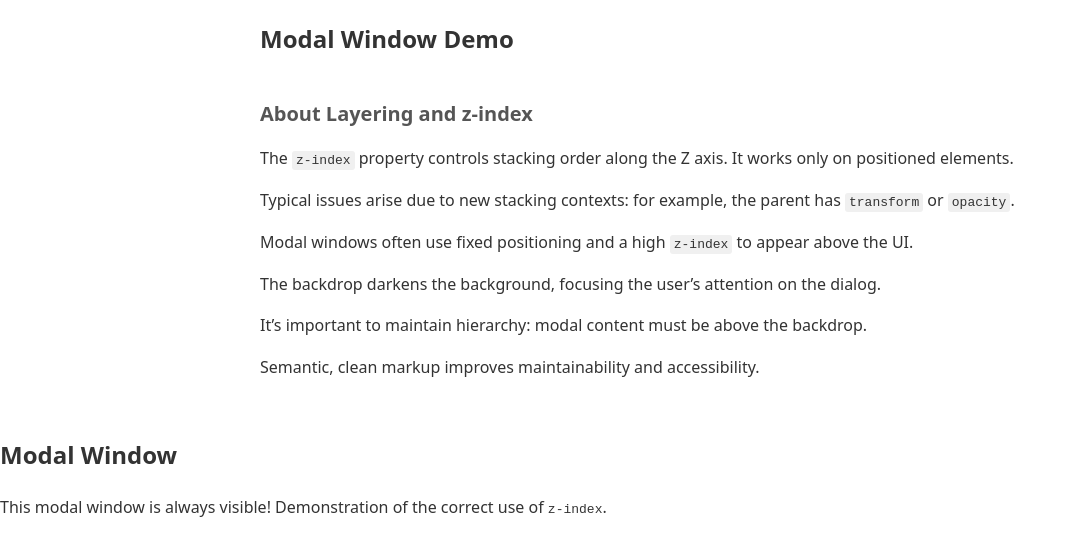
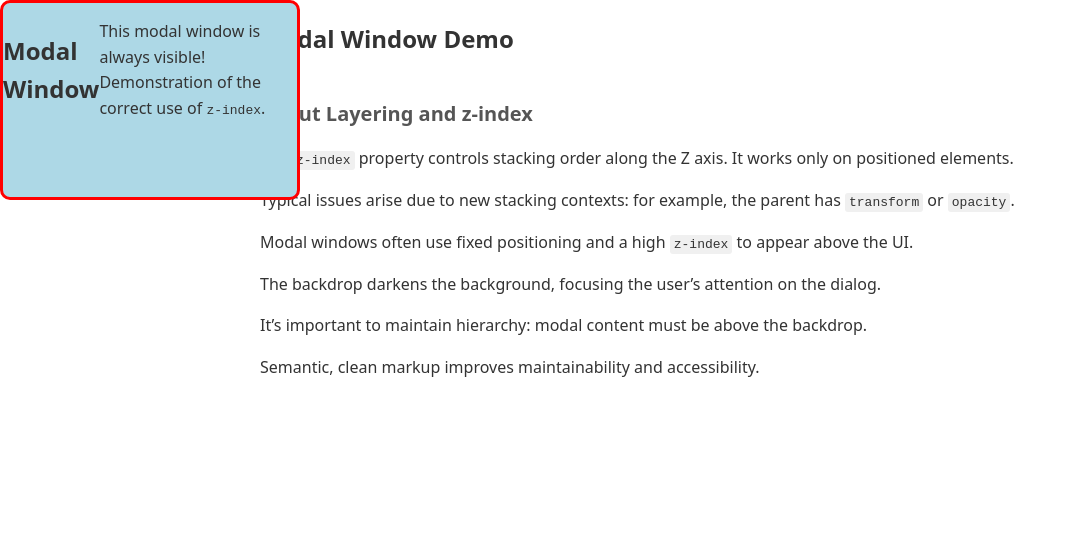
Before and after one commit to aztega/Static-Modal-Window, a plain HTML site: page index.html in a window 1280 px wide. Shown: the whole page, without its empty margins (0-1077 px from the left). Drawn offline with Linux system fonts and the light colour scheme.

Commit message:
modal task

```diff
--- a/task2.css
+++ b/task2.css
@@ -51,3 +51,24 @@ body {
 }
 
 /* Create modal styles according to the requirements */
+.modal {
+  position: fixed; top: 0; left: 0; right: 0; bottom: 0;
+  border: solid red;
+  width: 300px;
+  height: 200px;
+  background-color: lightblue;
+  z-index: 1000;
+  border-radius: 10px;
+}
+
+.modal-content {
+  display: flex;
+  justify-content: center;
+  align-items: center;
+  z-index: 2
+}
+
+.modal-backdrop {
+  z-index: 1;
+  background: rgba(0,0,0,0.5);
+}
```
